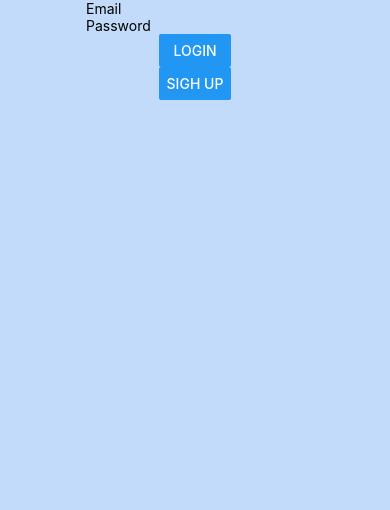
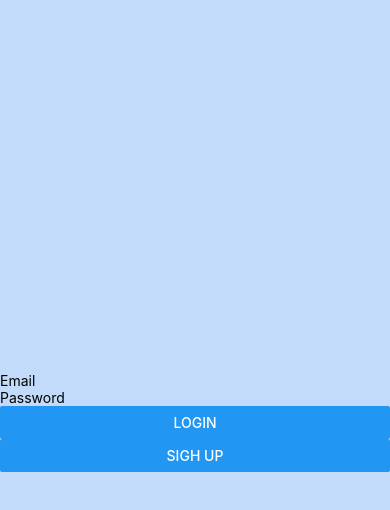
Before and after one commit to grace111w/Smart-North, a React Native app: screen / in a window 390 px wide. Shown: the top 510 px of the page. Built offline with nearby package versions, Linux system fonts and the light colour scheme.

Commit message:
right one!!!!

```diff
--- a/App.js
+++ b/App.js
@@ -21,8 +21,8 @@ const styles = StyleSheet.create({
   appPage: {
     flex: 1,
     backgroundColor: "#c3dbfa",
-    alignItems: "center",
-    justifyContent: "flex-start",
+    alignItems: "stretch",
+    justifyContent: "center",
   },
 });
 export default LoginScreen
```
